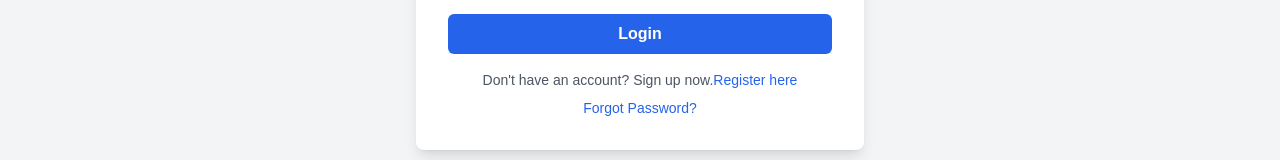
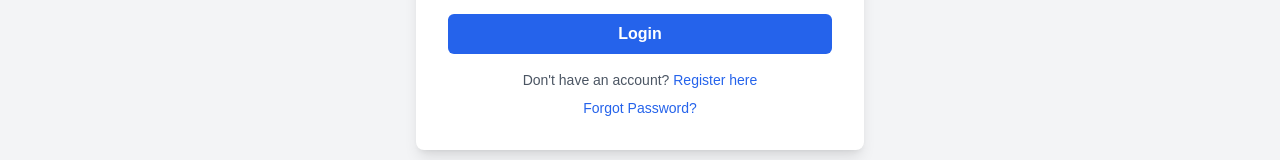
Before and after one commit to AHegab/PersonalFinancetracker, a Next.js app in the folder finance-tracker-frontend/: page /auth/login in a window 1280 px wide. Shown: the part 490-650 px from the top of the page. Built offline with nearby package versions, Linux system fonts and the light colour scheme; no server answers.

Commit message:
hegaaaaab is daaaa best

```diff
--- a/finance-tracker-frontend/app/auth/login/page.js
+++ b/finance-tracker-frontend/app/auth/login/page.js
@@ -34,7 +34,8 @@ const LoginPage = () => {
                 router.push("/mfa/enable-2fa");
             }
         } catch (err) {
-            console.error(err);
+            console.error("Error during login:", err);
+            // Display server error message to the user
             setError(
                 err.response?.data?.message || "Something went wrong. Please try again."
             );
@@ -46,12 +47,16 @@ const LoginPage = () => {
             <div className="bg-white shadow-lg rounded-lg p-8 w-full max-w-md">
                 <h1 className="text-3xl font-bold mb-6 text-center text-gray-800">Login</h1>
                 <form onSubmit={handleSubmit} className="space-y-4">
-                    {error && <p className="text-red-500 text-sm font-medium text-center">{error}</p>}
+                    {error && (
+                        <p className="text-red-500 text-sm font-medium text-center">
+                            {error}
+                        </p>
+                    )}
                     <div>
                         <label className="block text-sm font-medium text-gray-700">Email</label>
                         <input
                             type="text"
-                            name='email'
+                            name="email"
                             placeholder="Email"
                             value={email}
                             onChange={(e) => setEmail(e.target.value)}
@@ -63,7 +68,7 @@ const LoginPage = () => {
                         <label className="block text-sm font-medium text-gray-700">Password</label>
                         <input
                             type="password"
-                            name='password'
+                            name="password"
                             placeholder="Password"
                             value={password}
                             onChange={(e) => setPassword(e.target.value)}
@@ -79,8 +84,7 @@ const LoginPage = () => {
                     </button>
                 </form>
                 <p className="mt-4 text-center text-sm text-gray-600">
-                Don&apos;t have an account? Sign up now.
-
+                    Don&apos;t have an account?{" "}
                     <a href="/auth/register" className="text-blue-600 hover:underline">
                         Register here
                     </a>
--- a/finance-tracker-frontend/app/auth/register/page.js
+++ b/finance-tracker-frontend/app/auth/register/page.js
@@ -56,6 +56,7 @@ const RegisterPage = () => {
                 setError("An unexpected error occurred. Please try again.");
             }
         }
+
     };
 
     // Handle form input changes
--- a/finance-tracker-frontend/app/profile/page.tsx
+++ b/finance-tracker-frontend/app/profile/page.tsx
@@ -15,9 +15,9 @@ Modal.setAppElement("body");
 
 // Define the UserProfile type
 interface UserProfile {
-    firstName: string;
-    middleName: string;
-    lastName: string;
+    firstName?: string;
+    middleName?: string;
+    lastName?: string;
     phoneNumber?: string;
     birthDay?: string;
     email: string;
```
